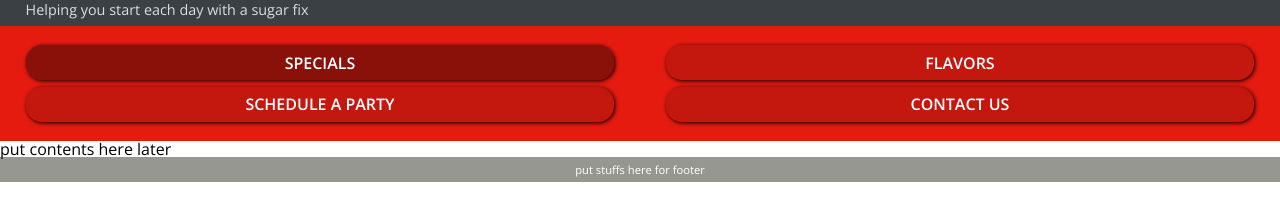
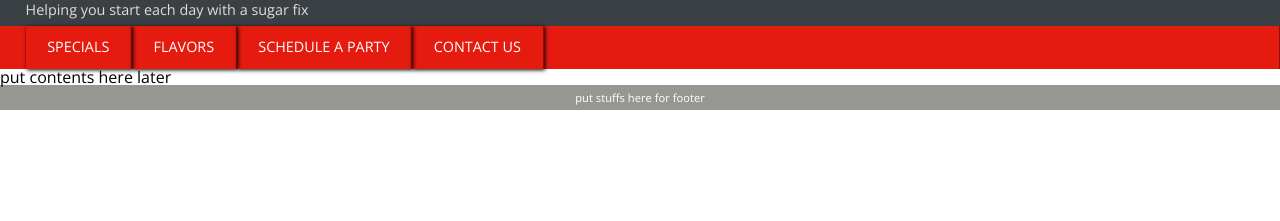
Before and after one commit to hay-bams/responsive-design, a plain HTML site: page index.html in a window 1280 px wide. Shown: the part 57-278 px from the top of the page. Drawn offline with nearby package versions, Linux system fonts and the light colour scheme.

Commit message:
tablet navigation

```diff
--- a/index.html
+++ b/index.html
@@ -43,7 +43,7 @@
 <div id="navWrapper">
     <nav>
         <ul class="clearfix">
-            <li class = "active"><a href="index.html">SPECIALS</a></li>
+            <li><a href="index.html">SPECIALS</a></li>
             <li><a href="flavors.html">FLAVORS</a></li>
             <li><a href="schedule.html">SCHEDULE A PARTY</a></li>
             <li><a href="store.html">CONTACT US</a></li>
--- a/stylesheets/desktop.css
+++ b/stylesheets/desktop.css
@@ -2,5 +2,4 @@
 
 
 
-
 } /*end of the media query */
--- a/stylesheets/tablet.css
+++ b/stylesheets/tablet.css
@@ -1,6 +1,28 @@
 @media only screen and (min-width: 641px) {
+  /* NAVIGATION */
+  nav ul {
+    padding: 0;
+    margin-left: 2%;
+    border-right: 1px solid rgba(0, 0, 0, 0.4)
+  }
 
+  nav ul li {
+    width: auto;
+    margin: 0
+  }
 
+  nav ul li a {
+      /* remove phone effect */
+      margin: 0;
+      background-color: transparent;
+      border-radius: 0;
+
+      /* add tablet effect */
+      padding: 1em 1.5em;
+      font-weight: 300;
+      font-size: .9em;
+      border-right: 1px solid rgba(0, 0, 0, 0.4)
+  }
 
 
 } /*end of the media query */
```
